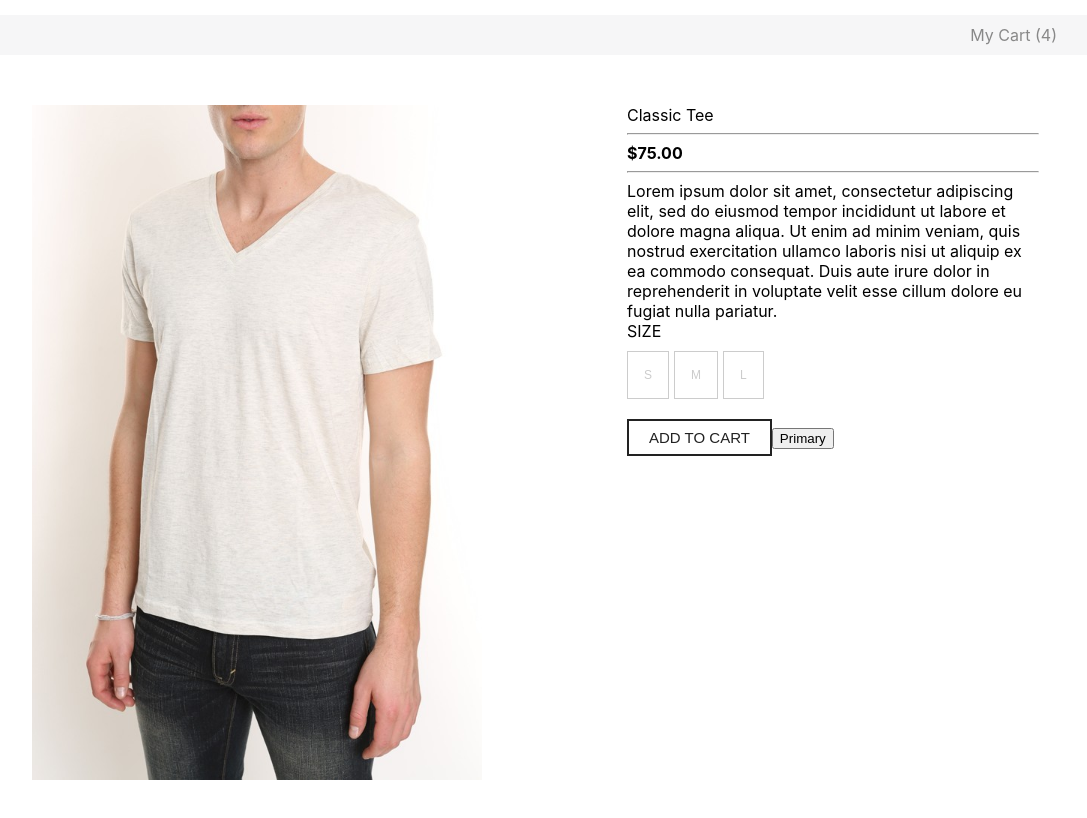
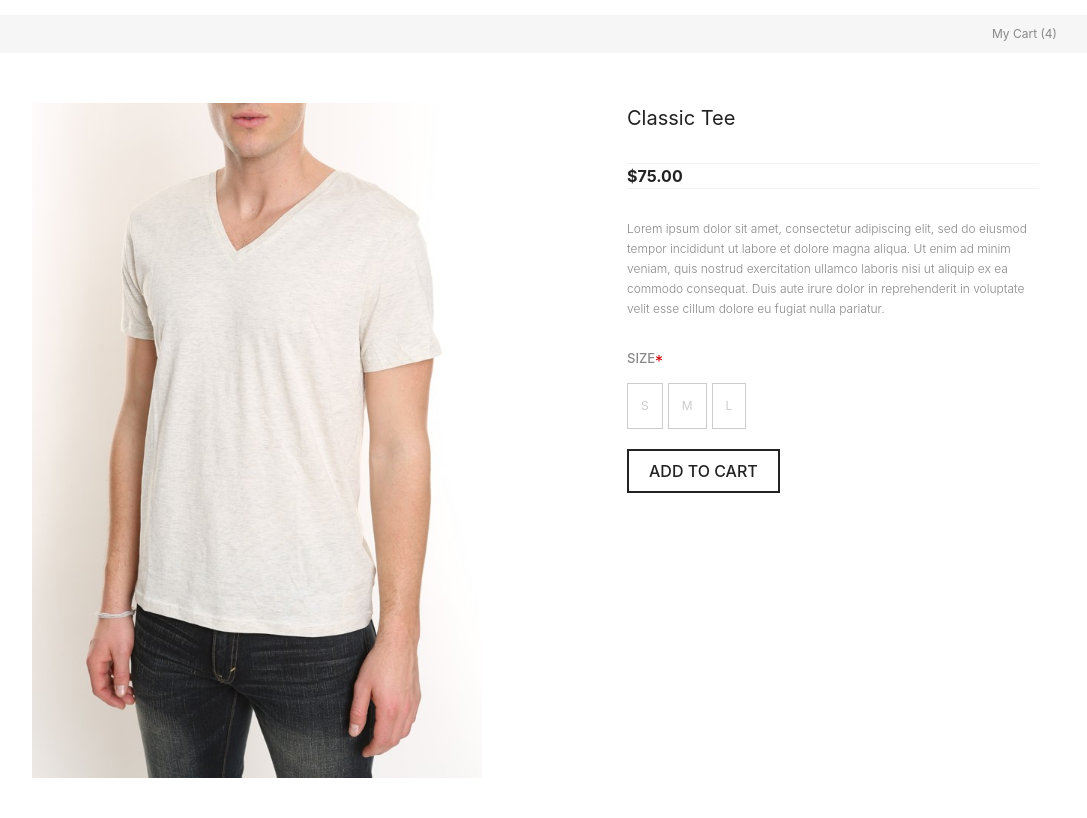
Before and after one commit to sharlyndee/moustache-republic-test, a Next.js app: page / in a window 1280 px wide. Shown: the top 818 px of the page, without its empty margins (63-1150 px from the left). Built offline with nearby package versions, Linux system fonts and the light colour scheme.

Commit message:
quick fix

```diff
--- a/pages/_app.js
+++ b/pages/_app.js
@@ -1,4 +1,5 @@
 import '../styles/globals.scss'
+import variables from '../styles/variables.module.scss'
 
 function MyApp({ Component, pageProps }) {
   return <Component {...pageProps} />
--- a/pages/index.js
+++ b/pages/index.js
@@ -22,17 +22,20 @@ export default function Home() {
           </div>
         </div>
         <div className='row'>
-            <div className=''> Classic Tee</div>
+            <div className='classictee'> Classic Tee</div>
             <hr></hr>
             <div><b>$75.00</b></div>
             <hr></hr>
-            <div>Lorem ipsum dolor sit amet, consectetur adipiscing elit, sed do eiusmod tempor incididunt ut labore et dolore magna aliqua. Ut enim ad minim veniam, quis nostrud exercitation ullamco laboris nisi ut aliquip ex ea commodo consequat. Duis aute irure dolor in reprehenderit in voluptate velit esse cillum dolore eu fugiat nulla pariatur.</div>
-            <div>SIZE</div>
+            <div className='text'>Lorem ipsum dolor sit amet, consectetur adipiscing elit, sed do eiusmod tempor incididunt ut labore et dolore magna aliqua. Ut enim ad minim veniam, quis nostrud exercitation ullamco laboris nisi ut aliquip ex ea commodo consequat. Duis aute irure dolor in reprehenderit in voluptate velit esse cillum dolore eu fugiat nulla pariatur.</div>
+            <div className='flex'>
+              <div className='size'>SIZE</div>
+              <div className='as'>*</div>
+            </div>
+
             <button className='buttonsize'>S</button>
             <button className='buttonsize'>M</button>
             <button className='buttonsize'>L</button> <br></br>
             <button className='addtocart'> ADD TO CART </button>
-            <button type="button" className="btn btn-primary">Primary</button>
         </div>
 
 
--- a/styles/Home.module.scss
+++ b/styles/Home.module.scss
@@ -1,13 +1,17 @@
+@import './variables.module.scss';
+
+
 .container {
-
+  color: $fontdark;
   .header{
     width: 100%;
-    background-color: #F6F6F7;
+    background-color: $headerbg;
     display: flex;
     justify-content: flex-end;
     padding: 10px 20vmin 10px 0;
     margin-top: 15px;
-    color: #888888;
+    color: $fontlight;
+    font-size: 12px;
   }
 
   .columncontainer{
@@ -25,10 +29,40 @@
     .row{
       width: 40%;
       padding: 50px;
+      .flex{
+        display: flex;
+        .size{
+          color: $fontlight;
+          font-size: 13px;
+          font-weight: 500;
+        }
+        .as{
+          color: $star;
+        }
+      }
+      .text{
+        color: $fontlight;
+        margin-bottom: 30px;
+        margin-top: 30px;
+        line-height: 20px;
+        font-size: 12px;
+        font-weight: 300;
+      }
+      hr{
+        border: .5px solid #cccccc40;
+        border-bottom: none;
+
+      }
+      .classictee{
+        font-size: 20px;
+        margin-bottom: 30px;
+        color: $fontdark;
+
+      }
       .buttonsize{
-        padding: 16px;
-        border: 1px solid #CCCCCC;
-        color: #CCCCCC;
+        padding: 13px;
+        border: 1px solid $borderlight;
+        color: $borderlight;
         background-color: transparent;
         font-size: 12px;
         margin-top: 10px;
@@ -36,20 +70,24 @@
         margin-right: 5px;
 
         &:hover{
-          border: 1px solid #222222;
-         color: #222222;
+          border: 1px solid $fontdark;
+         color: $fontdark;
         }
       }
 
       .addtocart{
-        border: 2px solid #222222;
-        color: #222222;
+        border: 2px solid $fontdark;
+        color: $fontdark;
         background-color: transparent;
-        font-size: 15px;
+        font-size: 16px;
         padding: 8px 20px;
         margin-top: 20px;
         font-weight: 500;
 
+        &:hover{
+          color: white;
+          background-color: $fontdark;
+        }
 
 
       }
--- a/styles/globals.scss
+++ b/styles/globals.scss
@@ -1,4 +1,9 @@
 @use "./Home.module.scss";
+
+
+@tailwind base;
+@tailwind components;
+@tailwind utilities;
 
 html,
 body {
--- /dev/null
+++ b/styles/variables.module.scss
@@ -0,0 +1,6 @@
+$headerbg: #F6F6F7;
+$fontdark: #222222;
+$fontlight: #888888;
+$star: #C90000;
+$borderlight: #CCCCCC;
+$borderdark: #222222;
--- /dev/null
+++ b/tailwind.config.js
@@ -0,0 +1,8 @@
+/** @type {import('tailwindcss').Config} */
+module.exports = {
+  content: [],
+  theme: {
+    extend: {},
+  },
+  plugins: [],
+}
```
Also changed, not shown: package.json (+4 -3 lines), 1 other file (tests, documents, lock files or other folders).
